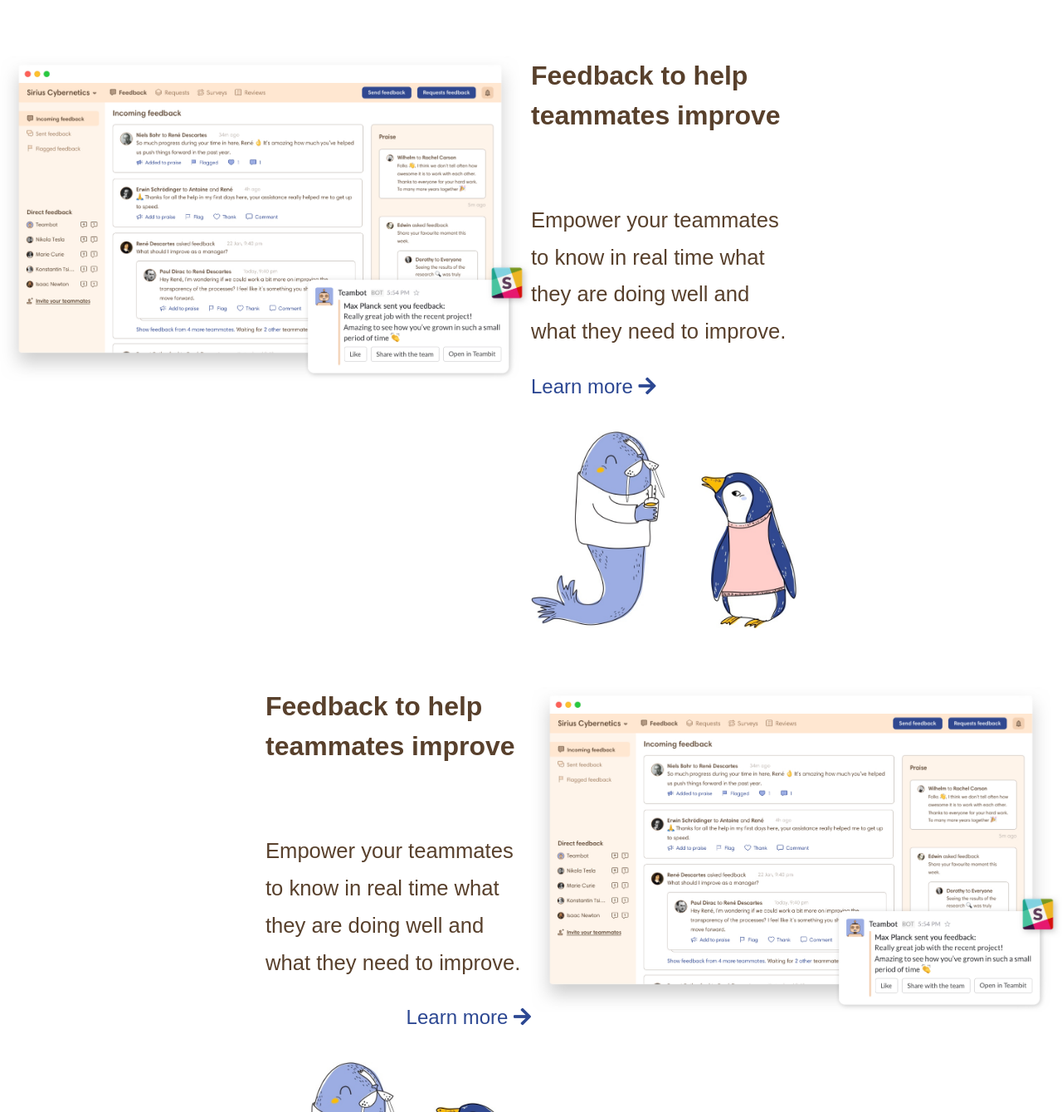
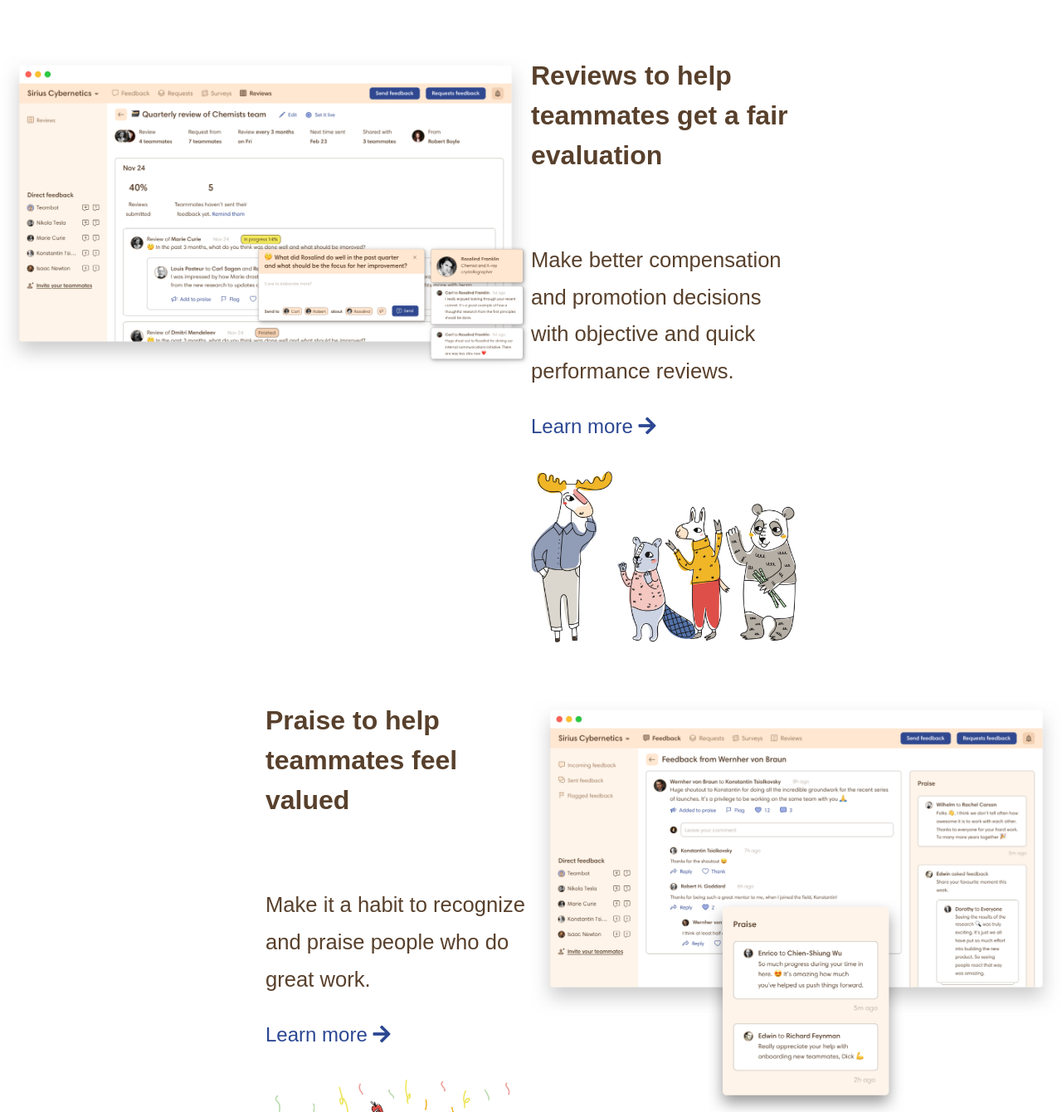
Before and after one commit to AndreaGaggia/node-sass-teambit, a website: page index.html in a window 1280 px wide. Shown: the part 4712-6052 px from the top of the page at 83% size. Drawn offline with nearby package versions, Linux system fonts and the light colour scheme.

Commit message:
minor fixes in desktop layout

```diff
--- a/index.html
+++ b/index.html
@@ -105,17 +105,19 @@
                     <h2 class="final">Here is how it works</h2>
                 </section>
                 <section class="process">
+                    <div class="container-big">
                         <div class="feedback">
                             <img src="dist/img/employee-feedback.jpg" alt="" />
                             <div class="content">
                                 <h2>Feedback to help teammates improve</h2>
                                 <h3>
-                                Empower your teammates to know in real time what
-                                they are doing well and what they need to
-                                improve.
+                                    Empower your teammates to know in real time
+                                    what they are doing well and what they need
+                                    to improve.
                                 </h3>
                                 <a href="#" class="link"
-                                >Learn more <i class="fas fa-arrow-right"></i
+                                    >Learn more
+                                    <i class="fas fa-arrow-right"></i
                                 ></a>
                                 <img src="dist/img/communication.jpg" alt="" />
                             </div>
@@ -125,44 +127,54 @@
                                 <h2>Surveys to help the team be better</h2>
                                 <h3>
                                     Get real-time insights into your team with
-                                research-baked, lightweight and regular survey.
+                                    research-baked, lightweight and regular
+                                    survey.
                                 </h3>
                                 <a href="#" class="link"
-                                >Learn more <i class="fas fa-arrow-right"></i
+                                    >Learn more
+                                    <i class="fas fa-arrow-right"></i
                                 ></a>
                                 <img src="dist/img/insights.jpg" alt="" />
                             </div>
                             <img src="dist/img/employee-survey.jpg" alt="" />
                         </div>
                         <div class="reviews">
-                        <img src="dist/img/employee-feedback.jpg" alt="" />
+                            <img src="dist/img/performance-review.jpg" alt="" />
                             <div class="content">
-                            <h2>Feedback to help teammates improve</h2>
+                                <h2>
+                                    Reviews to help teammates get a fair
+                                    evaluation
+                                </h2>
                                 <h3>
-                                Empower your teammates to know in real time what
-                                they are doing well and what they need to
-                                improve.
+                                    Make better compensation and promotion
+                                    decisions with objective and quick
+                                    performance reviews.
                                 </h3>
                                 <a href="#" class="link"
-                                >Learn more <i class="fas fa-arrow-right"></i
+                                    >Learn more
+                                    <i class="fas fa-arrow-right"></i
                                 ></a>
-                            <img src="dist/img/communication.jpg" alt="" />
+                                <img src="dist/img/review.jpg" alt="" />
                             </div>
                         </div>
                         <div class="praise">
                             <div class="content">
-                            <h2>Feedback to help teammates improve</h2>
+                                <h2>Praise to help teammates feel valued</h2>
                                 <h3>
-                                Empower your teammates to know in real time what
-                                they are doing well and what they need to
-                                improve.
+                                    Make it a habit to recognize and praise
+                                    people who do great work.
                                 </h3>
                                 <a href="#" class="link"
-                                >Learn more <i class="fas fa-arrow-right"></i
+                                    >Learn more
+                                    <i class="fas fa-arrow-right"></i
                                 ></a>
-                            <img src="dist/img/communication.jpg" alt="" />
+                                <img src="dist/img/recognition.jpg" alt="" />
                             </div>
-                        <img src="dist/img/employee-feedback.jpg" alt="" />
+                            <img
+                                src="dist/img/employee-recognition.jpg"
+                                alt=""
+                            />
+                        </div>
                     </div>
                 </section>
                 <section class="get-started">
--- a/src/assets/scss/_common.scss
+++ b/src/assets/scss/_common.scss
@@ -9,11 +9,16 @@
     max-width: 1170px;
     margin: auto;
 }
+.container-big {
+    width: 1280px;
+    margin: auto;
+}
 
 a {
     display: inline-block;
     text-decoration: none;
     color: inherit;
+    transition: 0.3s;
 }
 
 ul {
--- a/src/assets/scss/_navbar.scss
+++ b/src/assets/scss/_navbar.scss
@@ -23,7 +23,6 @@ nav {
                 &:hover {
                     color: white;
                     background-color: $blue;
-                    transition: 0.3s;
                 }
 
                 img {
--- a/src/assets/scss/_section2.scss
+++ b/src/assets/scss/_section2.scss
@@ -49,6 +49,7 @@ section.process {
             color: $blue;
             font-size: 1.5rem;
             margin-bottom: 40px;
+            width: 50%;
         }
     }
 }
```
Also changed, not shown: dist/css/style.css. Lines whose indentation alone changed are shown as unchanged.
